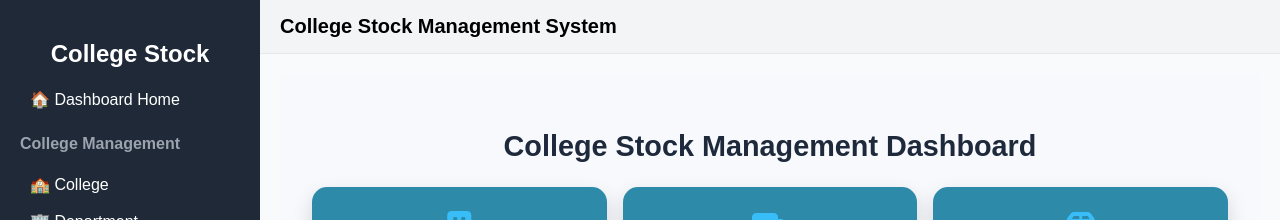
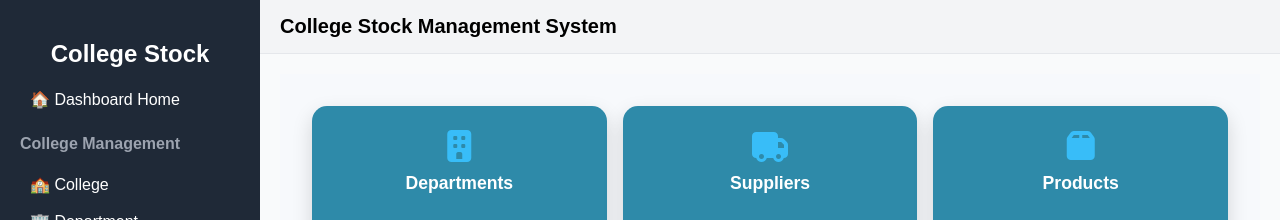
Before and after one commit to hasemansi/stock, a React (Vite) app in the folder frontend/: page /dashboard in a window 1280 px wide. Shown: the top 220 px of the page. Built offline with nearby package versions, Linux system fonts and the light colour scheme; no server answers.

Commit message:
file changes

```diff
--- a/frontend/src/components/Auth/CollegeDashboard.jsx
+++ b/frontend/src/components/Auth/CollegeDashboard.jsx
@@ -52,9 +52,9 @@ const CollegeDashboard = () => {
 
   return (
     <Dashboard>
+
       <div className="college-dashboard">
-        <h2 className="dashboard-title">College Stock Management Dashboard</h2>
-
+        {/* <h2 className="dashboard-title">College Stock Management Dashboard</h2> */}
         {/* Summary Section */}
         <div className="summary-section">
           <div className="summary-card bg-blue"><i className="fa fa-building"></i><h4>Departments</h4><p>{summary.departments}</p></div>
```
